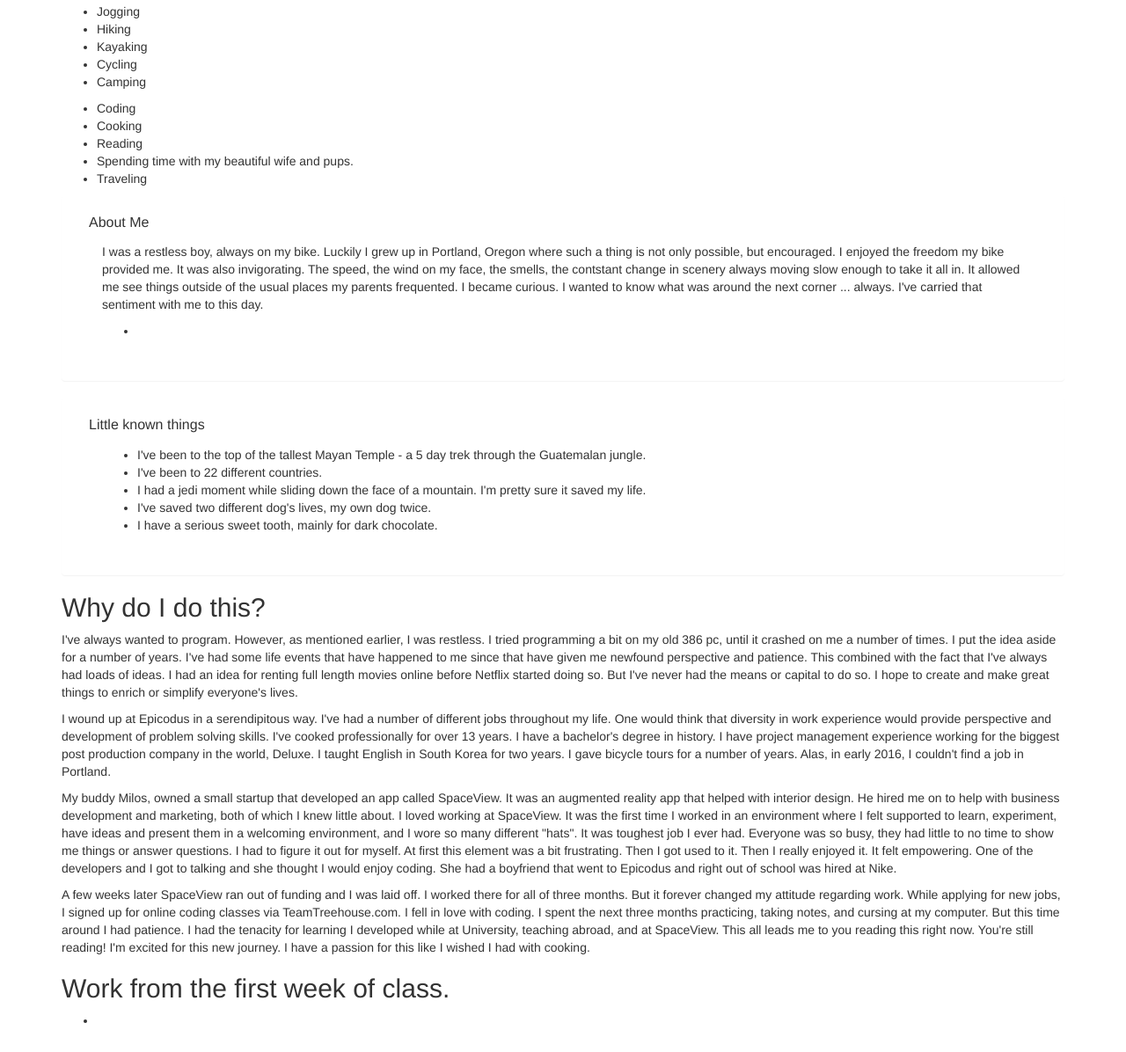
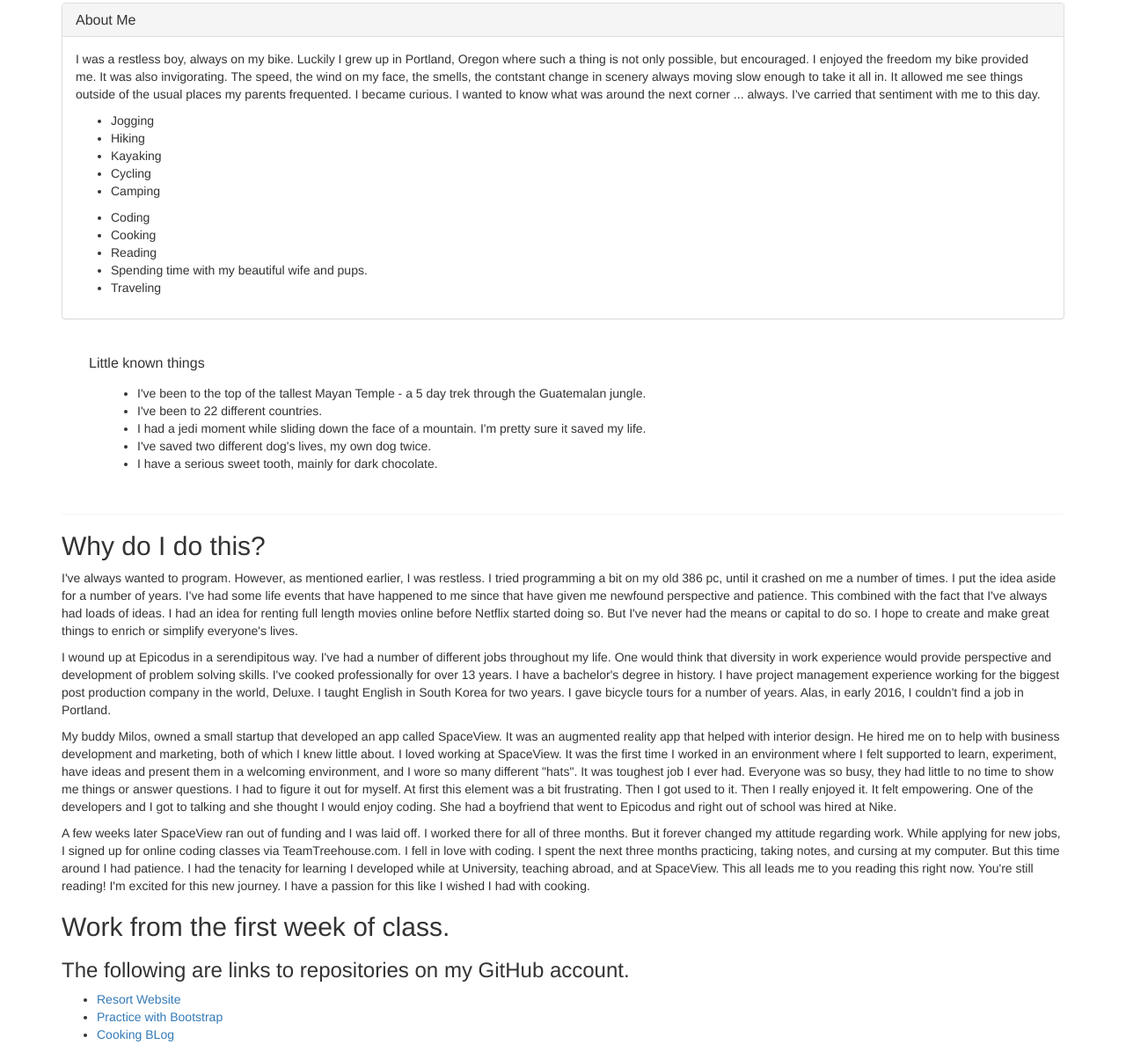
Before and after one commit to Evan-Alexander/jb-site, a plain HTML site: page index.html in a window 1280 px wide. Shown: the part 981-2177 px from the top of the page at 88% size. Drawn offline with nearby package versions, Linux system fonts and the light colour scheme.

Commit message:
add links to repositories

```diff
--- a/index.html
+++ b/index.html
@@ -15,7 +15,13 @@
           <h1>Jason Brown</h1>
         </div>
       </div>
-      <div id="interests" class="">
+      <div id="about-me" class="panel panel-default">
+        <div class="panel-heading">
+          <h2 class="panel-title">About Me</h2>
+        </div>
+          <div class="panel-body">
+            <p>I was a restless boy, always on my bike.  Luckily I grew up in Portland, Oregon where such a thing is not only possible, but encouraged.  I enjoyed the freedom my bike provided me.  It was also invigorating. The speed, the wind on my face, the smells, the contstant change in scenery always moving slow enough to take it all in.  It allowed me see things outside of the usual places my parents frequented.  I became curious.  I wanted to know what was around the next corner ... always.  I've carried that sentiment with me to this day.
+            </p>
             <ul>
               <li>Jogging</li>
               <li>Hiking</li>
@@ -30,18 +36,6 @@
               <li>Spending time with my beautiful wife and pups.</li>
               <li>Traveling</li>
             </ul>
-      </div>
-      <div id="about-me"class="panel panel-heading">
-        <div class="panel-heading">
-          <h2 class="panel-title">About Me</h2>
-          <div class="panel-body">
-            <p>I was a restless boy, always on my bike.  Luckily I grew up in Portland, Oregon where such a thing is not only possible, but encouraged.  I enjoyed the freedom my bike provided me.  It was also invigorating. The speed, the wind on my face, the smells, the contstant change in scenery always moving slow enough to take it all in.  It allowed me see things outside of the usual places my parents frequented.  I became curious.  I wanted to know what was around the next corner ... always.  I've carried that sentiment with me to this day.
-            </p>
-
-            <ul>
-              <li></li>
-            </ul>
-          </div>
           </div>
         </div>
         <div id="odd-facts"class="panel panel-heading">
@@ -68,8 +62,15 @@
           </div>
           <div id="site-links"class="">
             <h2>Work from the first week of class.</h2>
+            <h3>The following are links to repositories on my GitHub account.</h3>
             <ul>
-            <li></li>
+              <li><a href="https://github.com/Evan-Alexander/resort.git">Resort Website</a></li>
+              <li>
+                <a href="https://github.com/Evan-Alexander/bootstrap-practice">Practice with Bootstrap</a>
+              </li>
+              <li>
+                <a href="https://github.com/Evan-Alexander/cooking-blog">Cooking BLog</a>
+              </li>
             </ul>
           </div>
       </div>
```
Lines whose indentation alone changed are shown as unchanged.
